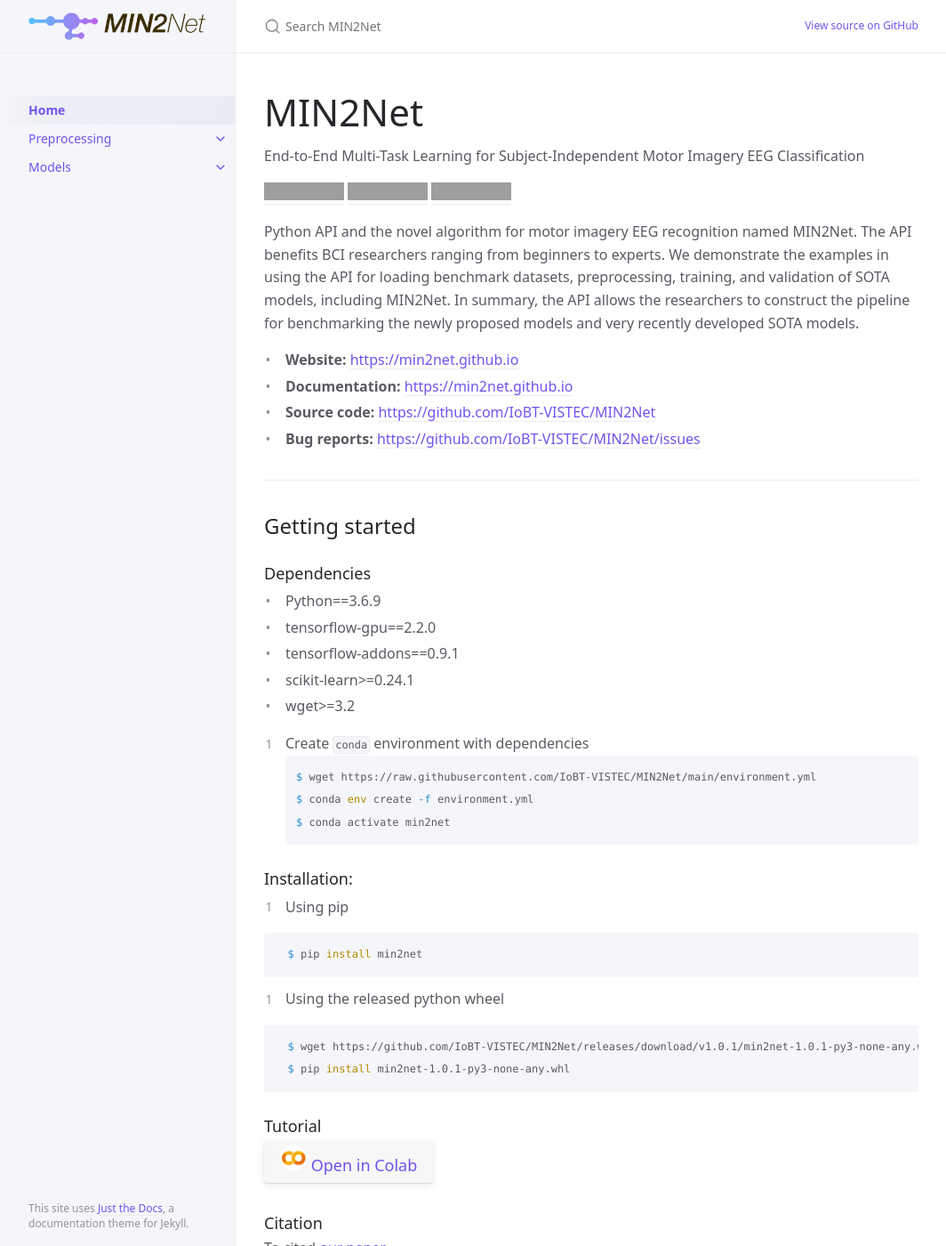
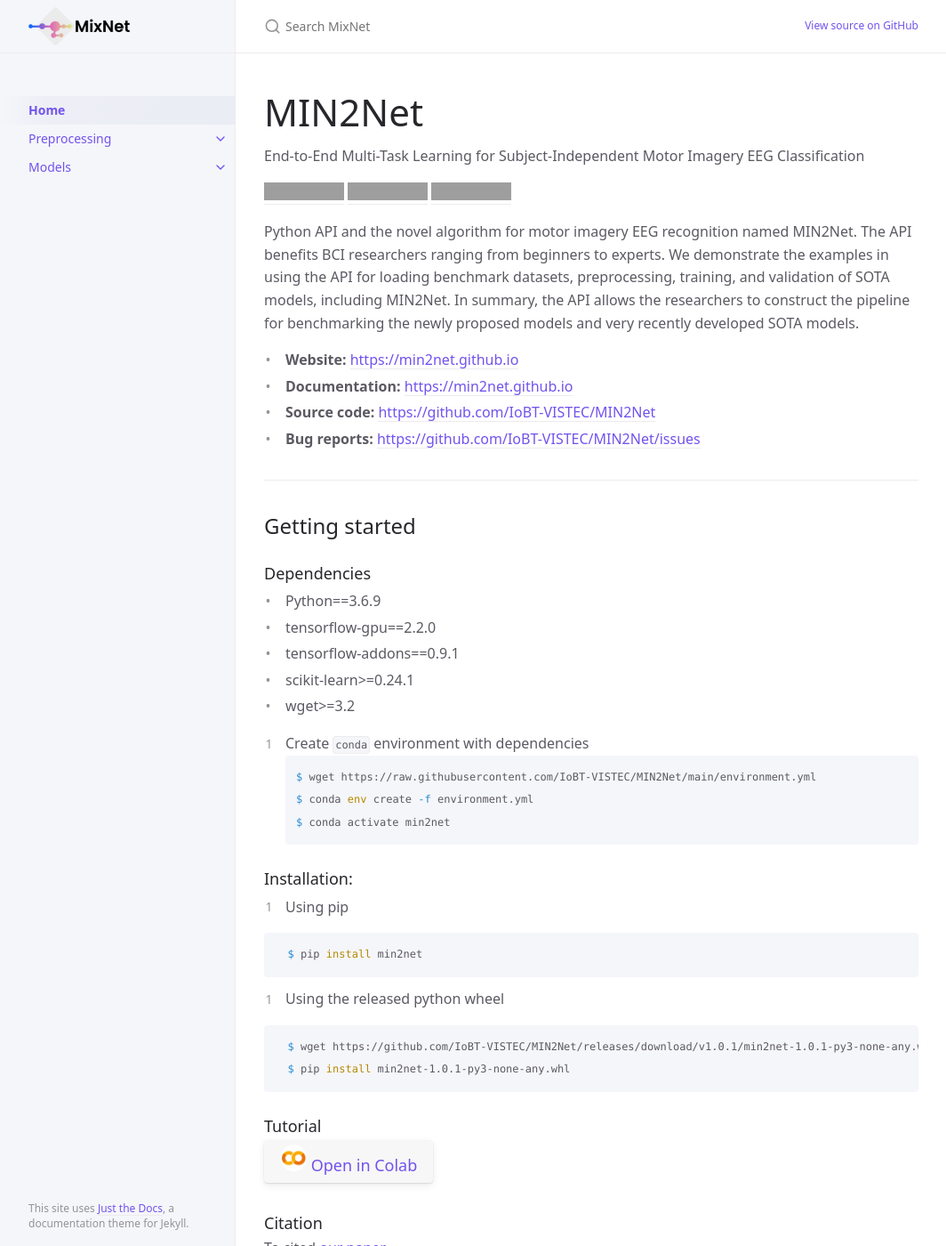
Before and after one commit to MixNetBCI/MixNetBCI.github.io, a Jekyll site: the page built from index.md, in a window 1280 px wide and 1400 px high. Shown: the whole window at 89% size, without its empty margins (107-1171 px from the left). Built offline with Jekyll 4.4.1, drawn with Linux system fonts in a browser that asks for light colours; grey boxes are pictures that could not be loaded.

Commit message:
Revise script file and read me file

```diff
--- a/_config.yml
+++ b/_config.yml
@@ -13,11 +13,11 @@
 # you will see them accessed via {{ site.title }}, {{ site.github_repo }}, and so on.
 # You can create any custom variable you would like, and they will be accessible
 # in the templates via {{ site.myvariable }}.
-title: MIN2Net
-description: End-to-End Multi-Task Learning for Subject-Independent Motor Imagery EEG Classification
+title: MixNet
+description: Joining Force of Classical and Modern Approaches Toward the Comprehensive Pipeline in Motor Imagery EEG Classification
 baseurl: "" # the subpath of your site, e.g. /blog
-url: "https://min2net.github.io" # the base hostname & protocol for your site, e.g. http://example.com
-github_username:  IoBT-VISTEC
+url: "https://mixnetbci.github.io/" # the base hostname & protocol for your site, e.g. http://example.com
+github_username:  Max-Phairot-A
 remote_theme: pmarsceill/just-the-docs
 permalink: pretty
 exclude: ["node_modules/", "*.gemspec", "*.gem", "Gemfile", "Gemfile.lock", "package.json", "package-lock.json",  "script/", "LICENSE.txt", "lib/", "bin/", "README.md", "Rakefile", "docs/tests/"]
@@ -29,7 +29,7 @@ exclude: ["node_modules/", "*.gemspec", "*.gem", "Gemfile", "Gemfile.lock", "pac
 # include: ["docs/tests/"]
 
 # Set a path/url to a logo that will be displayed instead of the title
-logo: "/assets/images/min2net-logo.png"
+logo: "/assets/images/mixnet-logo.png"
 
 # Enable or disable the site search
 # Supports true (default) or false
@@ -64,7 +64,7 @@ heading_anchors: true
 # Aux links for the upper right navigation
 aux_links:
   "View source on GitHub":
-    - "//github.com/IoBT-VISTEC/MIN2Net"
+    - "//github.com/Max-Phairot-A/MixNet"
 
 # Makes Aux links open in a new tab. Default is false
 aux_links_new_tab: true
@@ -80,7 +80,7 @@ nav_sort: case_sensitive # Capital letters sorted before lowercase
 back_to_top: true
 back_to_top_text: "Back to top"
 
-footer_content: "Copyright &copy; 2021-All rights reserved. Distributed by an <a href=\"https://github.com/IoBT-VISTEC/MIN2Net/tree/master/LICENSE.txt\">Apache License 2.0.</a>"
+footer_content: "Copyright &copy; 2021-All rights reserved. Distributed by an <a href=\"https://github.com/Max-Phairot-A/MixNet/tree/master/LICENSE.txt\">Apache License 2.0.</a>"
 
 # Footer last edited timestamp
 last_edit_timestamp: true # show or hide edit time - page must have `last_modified_date` defined in the frontmatter
@@ -91,7 +91,7 @@ last_edit_time_format: "%b %e %Y at %I:%M %p" # uses ruby's time format: https:/
 # Footer "Edit this page on GitHub" link text
 gh_edit_link: false # show or hide edit this page link
 gh_edit_link_text: "Edit this page on GitHub"
-gh_edit_repository: "https://github.com/IoBT-VISTEC/MIN2Net" # the github URL for your repo
+gh_edit_repository: "https://github.com/Max-Phairot-A/MixNet" # the github URL for your repo
 gh_edit_branch: "master" # the branch that your docs is served from
 # gh_edit_source: docs # the source that your files originate from
 gh_edit_view_mode: "tree" # "tree" or "edit" if you want the user to jump into the editor immediately
@@ -108,10 +108,10 @@ plugins:
   - jekyll-seo-tag
 
 image:
-  path: "/assets/images/min2net-square.png"
+  path: "/assets/images/mixnet-square.png"
   height: 100
   width: 100
-  alt: MIN2Net Logo
+  alt: MixNet Logo
 
 kramdown:
   syntax_highlighter_opts:
```
Also changed, not shown: README.md, assets/images/mixnet-logo.png (added), assets/images/mixnet-square.png (added), just-the-docs.gemspec, 2 other files.
